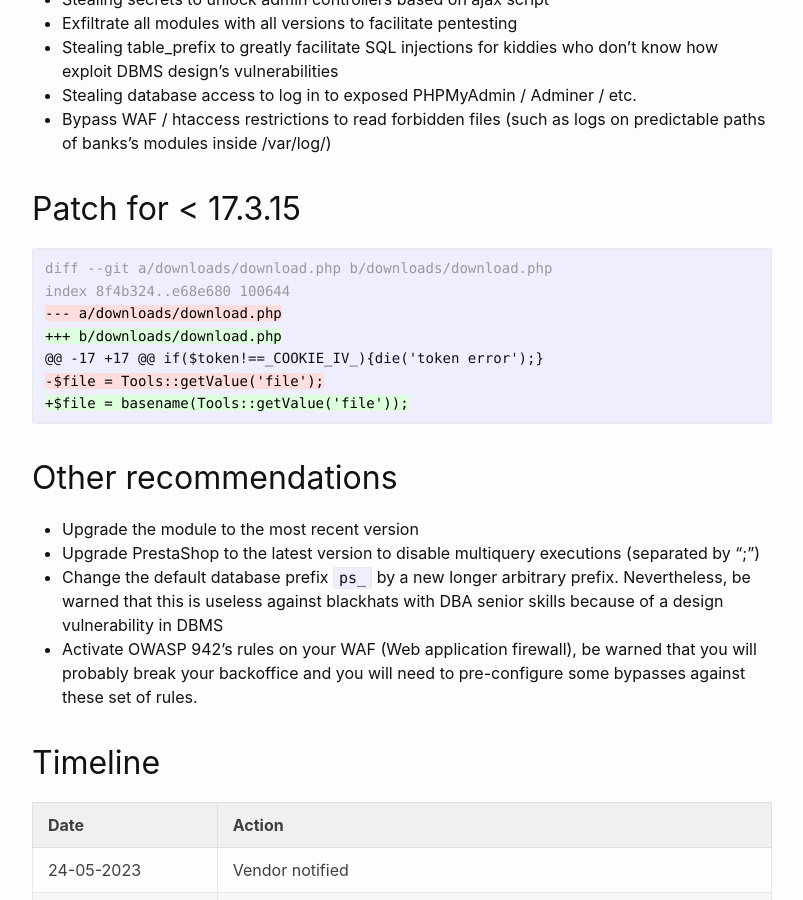
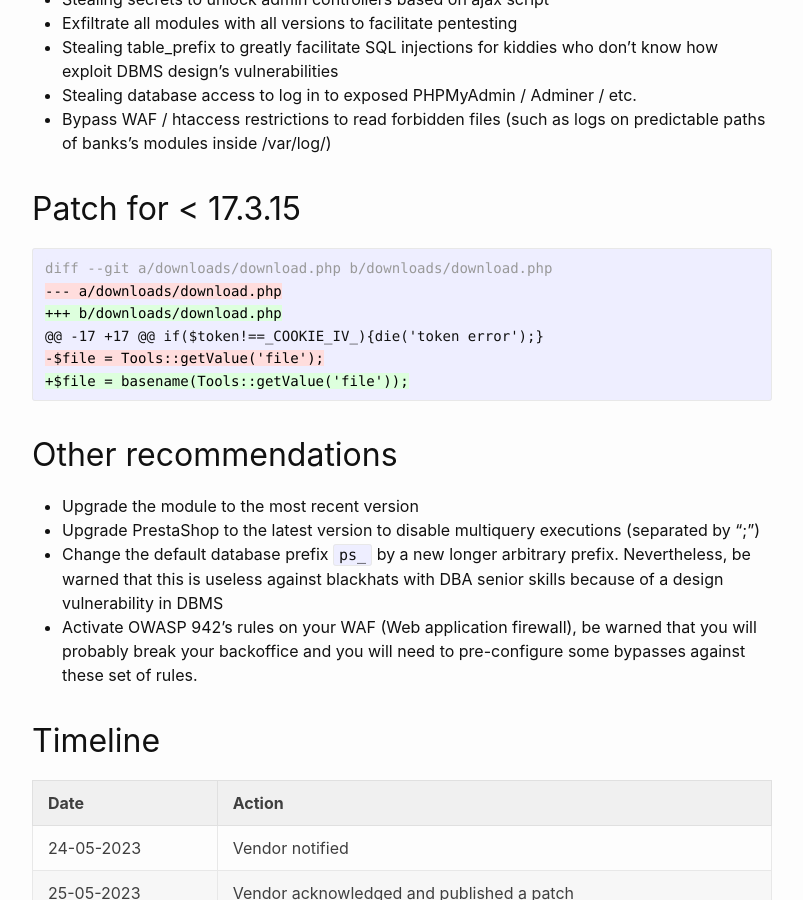
Before and after one commit to friends-of-presta/security-advisories, a Jekyll site: the page built from _posts/2021-08-20-kingavis.md, in a window 1280 px wide and 900 px high, scrolled down 1297 px. Shown: the whole window, without its empty margins (238-1041 px from the left). Built offline with Jekyll 4.4.1, drawn with Linux system fonts in a browser that asks for light colours; our own code applies the rules of GitHub Pages for plain Markdown files.

Commit message:
Update 2021-08-20-kingavis.md

````diff
--- a/_posts/2021-08-20-kingavis.md
+++ b/_posts/2021-08-20-kingavis.md
@@ -57,7 +57,6 @@ It means that administrators (supposed to know this token) can read arbitrary lo
 
 ```diff
 diff --git a/downloads/download.php b/downloads/download.php
-index 8f4b324..e68e680 100644
 --- a/downloads/download.php
 +++ b/downloads/download.php
 @@ -17 +17 @@ if($token!==_COOKIE_IV_){die('token error');}
````
